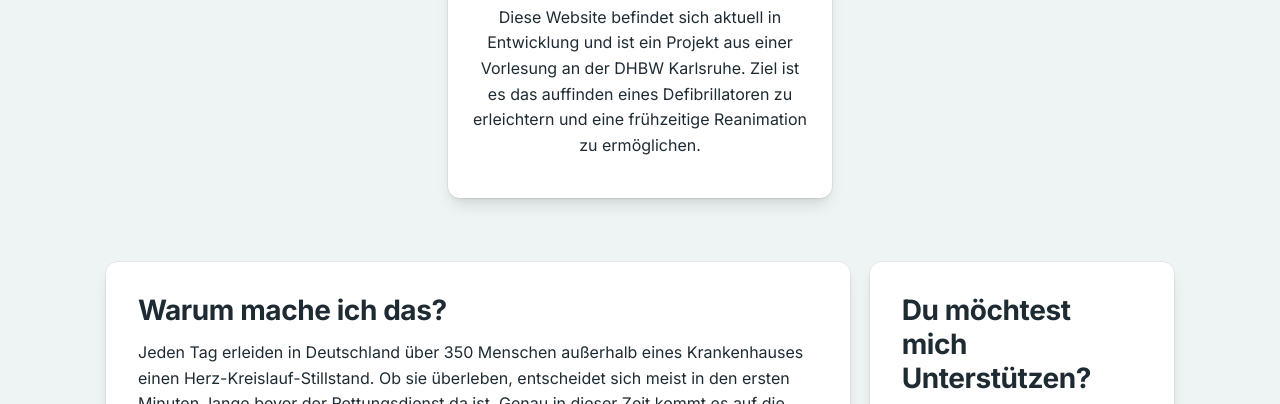
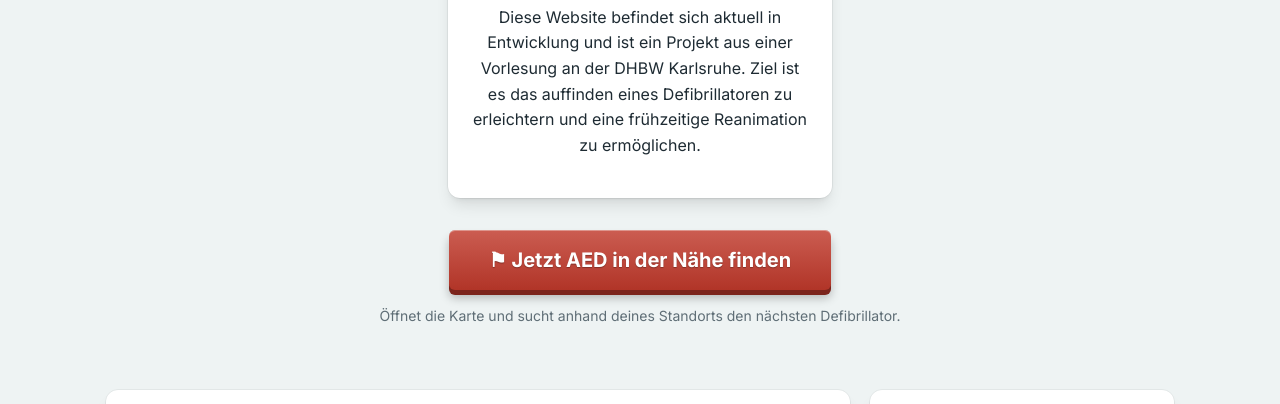
Before and after one commit to ianandree06-cell/webengineering, a website built with Vite: page index.html in a window 1280 px wide. Shown: the part 375-779 px from the top of the page. Built offline with nearby package versions, Linux system fonts and the light colour scheme.

Commit message:
Add button to find nearby AEDs and accompanying description

```diff
--- a/index.html
+++ b/index.html
@@ -55,6 +55,11 @@
                 Ziel ist es das auffinden eines Defibrillatoren zu erleichtern und eine frühzeitige Reanimation zu
                 ermöglichen.
             </p>
+        </div>
+        <div class="mt-8 text-center">
+            <a href="karte.html" class="button-link px-10 py-4 text-xl">&#9873; Jetzt AED in der Nähe finden</a>
+            <p class="mt-4 mb-0 text-sm text-grau">Öffnet die Karte und sucht anhand deines Standorts den nächsten
+                Defibrillator.</p>
         </div>
         <div class="flex flex-col mt-6 gap-5 md:flex-row md:justify-center">
             <section class="mt-10 rounded-xl bg-white p-6 shadow-lg outline outline-black/5 md:p-8">
```
